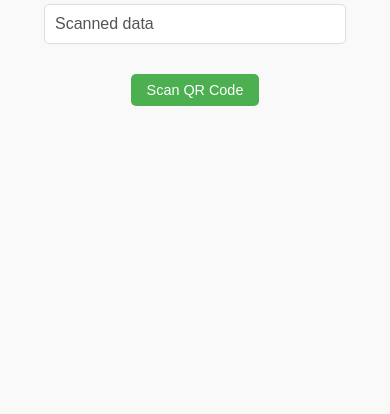
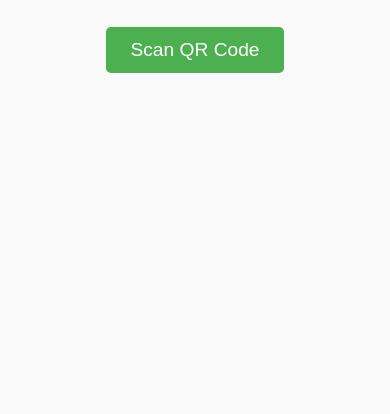
Before and after one commit to gr332258/cattle, a plain HTML site: page index.html in a window 390 px wide. Shown: the part 430-844 px from the top of the page. Drawn offline with Linux system fonts and the light colour scheme.

Commit message:
New Button

```diff
--- a/scanner.js
+++ b/scanner.js
@@ -12,6 +12,7 @@ document.addEventListener('DOMContentLoaded', () => {
             scanner = new QrScanner(videoElement, (result) => {
                 // Show scanned data
                 outputElement.textContent = `Scanned Data: ${result}`;
+                outputElement.style.display = 'block';
                 console.log(result);
                 scanner.stop(); // Stop scanning after QR code
                 videoElement.style.display = 'none'; //stop vid
@@ -23,6 +24,7 @@ document.addEventListener('DOMContentLoaded', () => {
             await scanner.start();
         } catch (error) {
             outputElement.textContent = 'Error: Unable to access camera.';
+            outputElement.style.display = 'block';
             console.error(error);
         }
     });
--- a/style.css
+++ b/style.css
@@ -1,4 +1,4 @@
-/* General Body  */
+/* General Body Styling */
 body {
     font-family: Arial, sans-serif;
     margin: 0;
@@ -8,55 +8,55 @@ body {
     text-align: center;
 }
 
-/* Header  */
 h1 {
     font-size: 2.5rem;
     color: #4CAF50;
     margin-top: 20px;
 }
 
-/* Output Paragraph  */
 #output {
     font-size: 1.2rem;
     color: #555;
-    margin: 20px 0;
+    margin: 20px auto;
     padding: 10px;
     background-color: #fff;
     border: 1px solid #ddd;
     border-radius: 5px;
-    display: inline-block;
     width: 80%;
     max-width: 600px;
     word-wrap: break-word;
     text-align: left;
+    display: none; /* Initially hidden */
 }
 
-/* Button  */
+/* Button Styling */
 button {
-    font-size: 1rem;
-    padding: 10px 20px;
-    margin: 10px 0;
+    font-size: 1.5rem; /* Increased size */
+    padding: 15px 30px; /* Larger padding */
+    margin: 20px 0;
     background-color: #4CAF50;
     color: white;
     border: none;
     border-radius: 5px;
     cursor: pointer;
-    transition: background-color 0.3s ease;
+    transition: background-color 0.3s ease, transform 0.2s ease;
 }
 
 button:hover {
     background-color: #45a049;
+    transform: scale(1.05); /* Slightly enlarge on hover */
 }
 
 button:active {
     background-color: #3e8e41;
+    transform: scale(1); /* Reset size on click */
 }
 
 /* Video Styling */
 video {
     border: 2px solid #4CAF50;
     border-radius: 5px;
-    display: none;
+    display: none; /* Hidden initially */
     margin: 20px auto;
     max-width: 100%;
     width: 300px;
@@ -81,8 +81,8 @@ body {
     }
 
     button {
-        font-size: 0.9rem;
-        padding: 8px 16px;
+        font-size: 1.2rem;
+        padding: 12px 24px;
     }
 
     #output {
```
